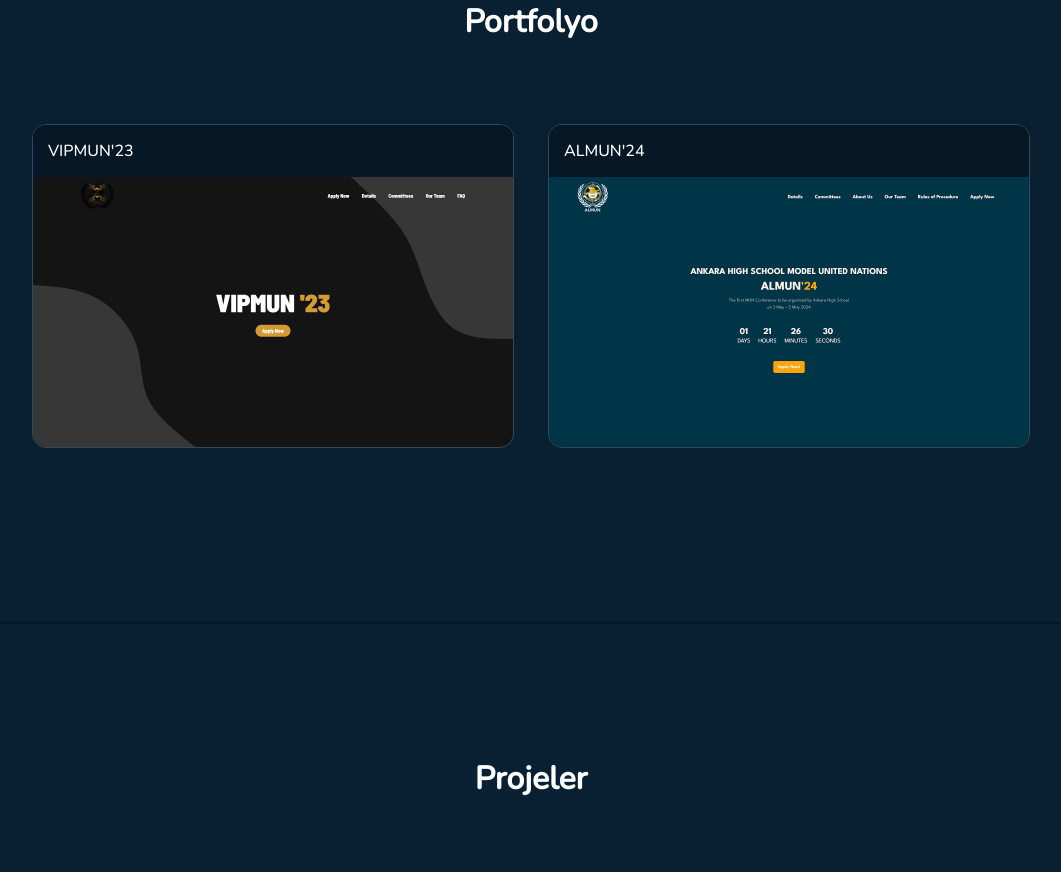
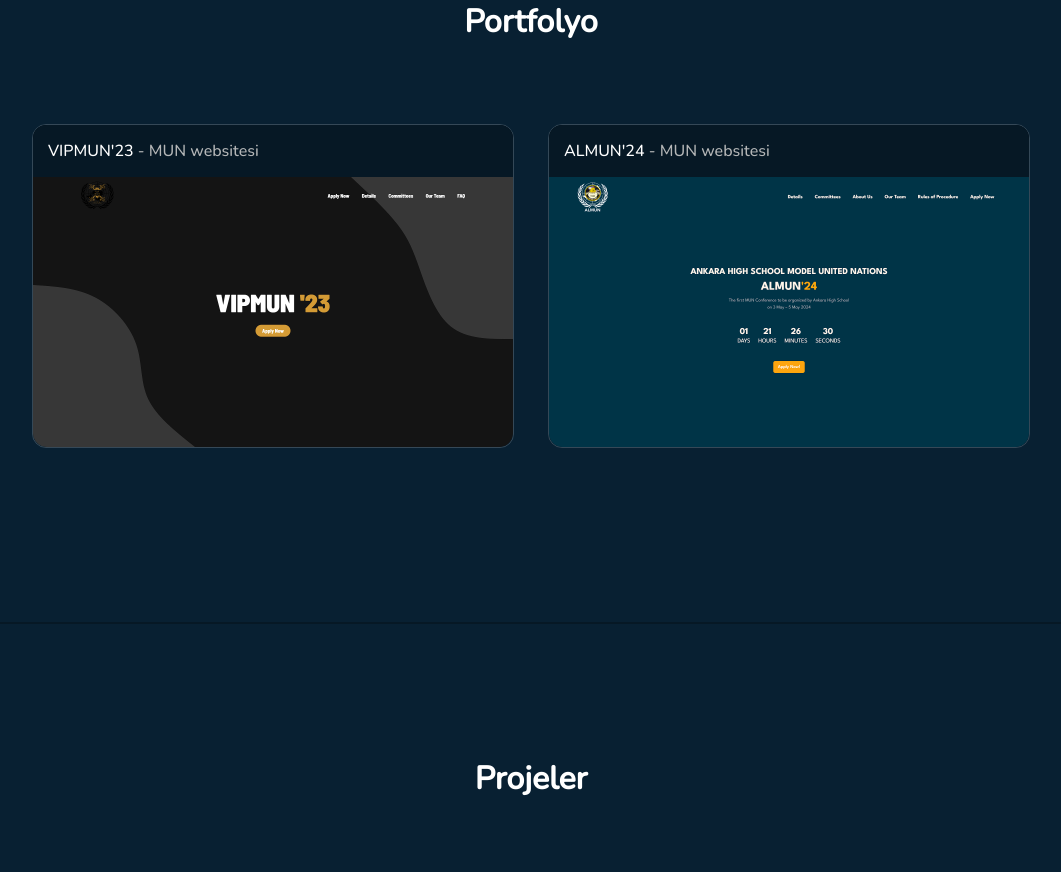
Before and after one commit to Barbaros-Dev/barbaros-site, a React (Create React App) app: page / in a window 1280 px wide. Shown: the part 980-1852 px from the top of the page, without its empty margins (109-1170 px from the left). Built offline with nearby package versions, Linux system fonts and the light colour scheme.

Commit message:
Update App.js

```diff
--- a/src/App.js
+++ b/src/App.js
@@ -113,7 +113,7 @@ function App() {
         <div className='worksContainer'>
           {works.map((work, i) => (
             <div className='work' key={i}>
-              <label className='workName'>{work.name}</label>
+              <label className='workName'>{work.name} <label style={{ color: "rgb(180, 182, 183)" }}>- {work.description}</label></label>
               <div style={{ position: "relative", display: "flex", justifyContent: "center", alignItems: "center" }}>
                 <img draggable="false" alt={work.name} width={480} height={270} className='workImage' src={work.image}></img>
                 <div className='workContent'>
```
